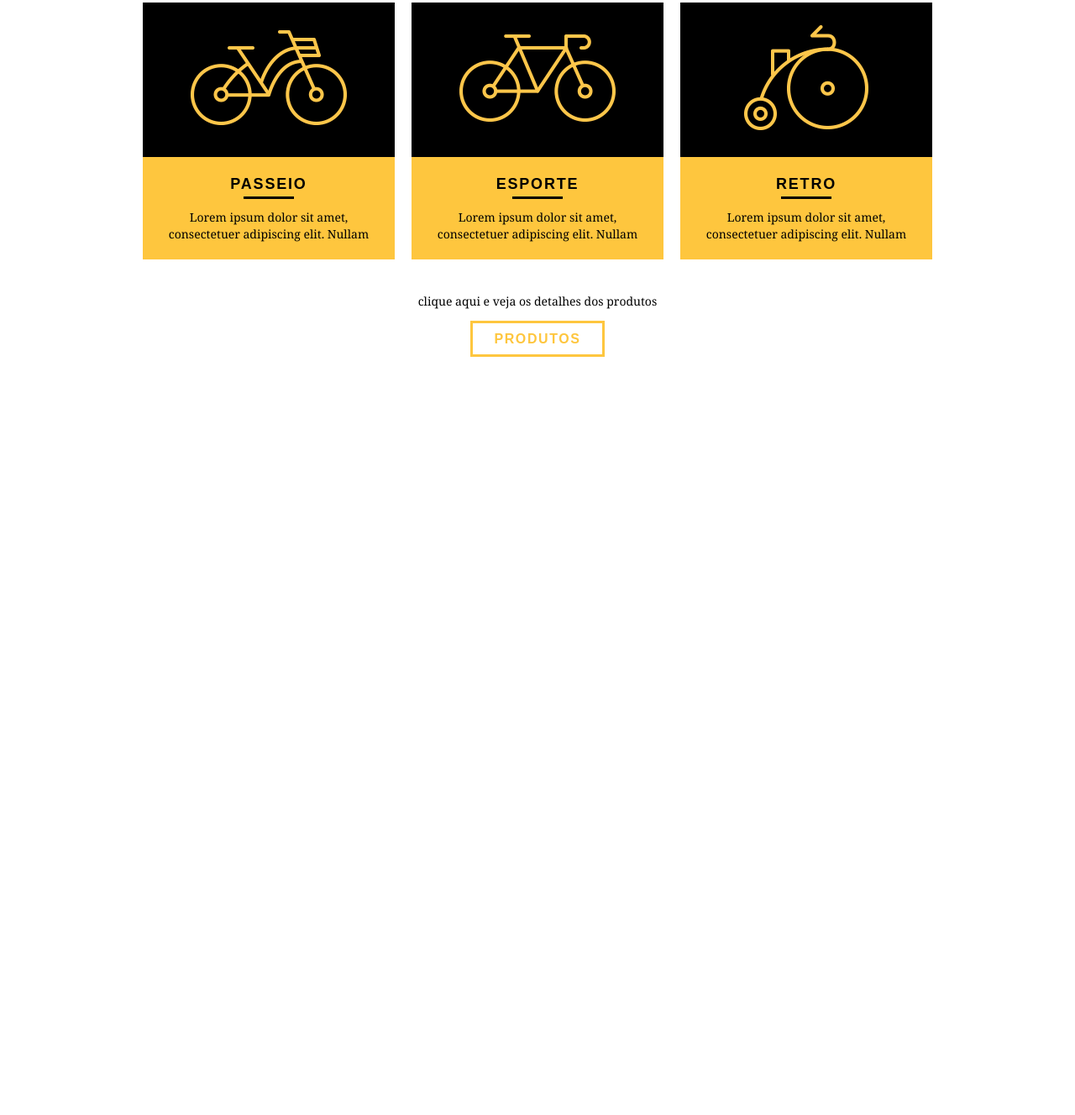
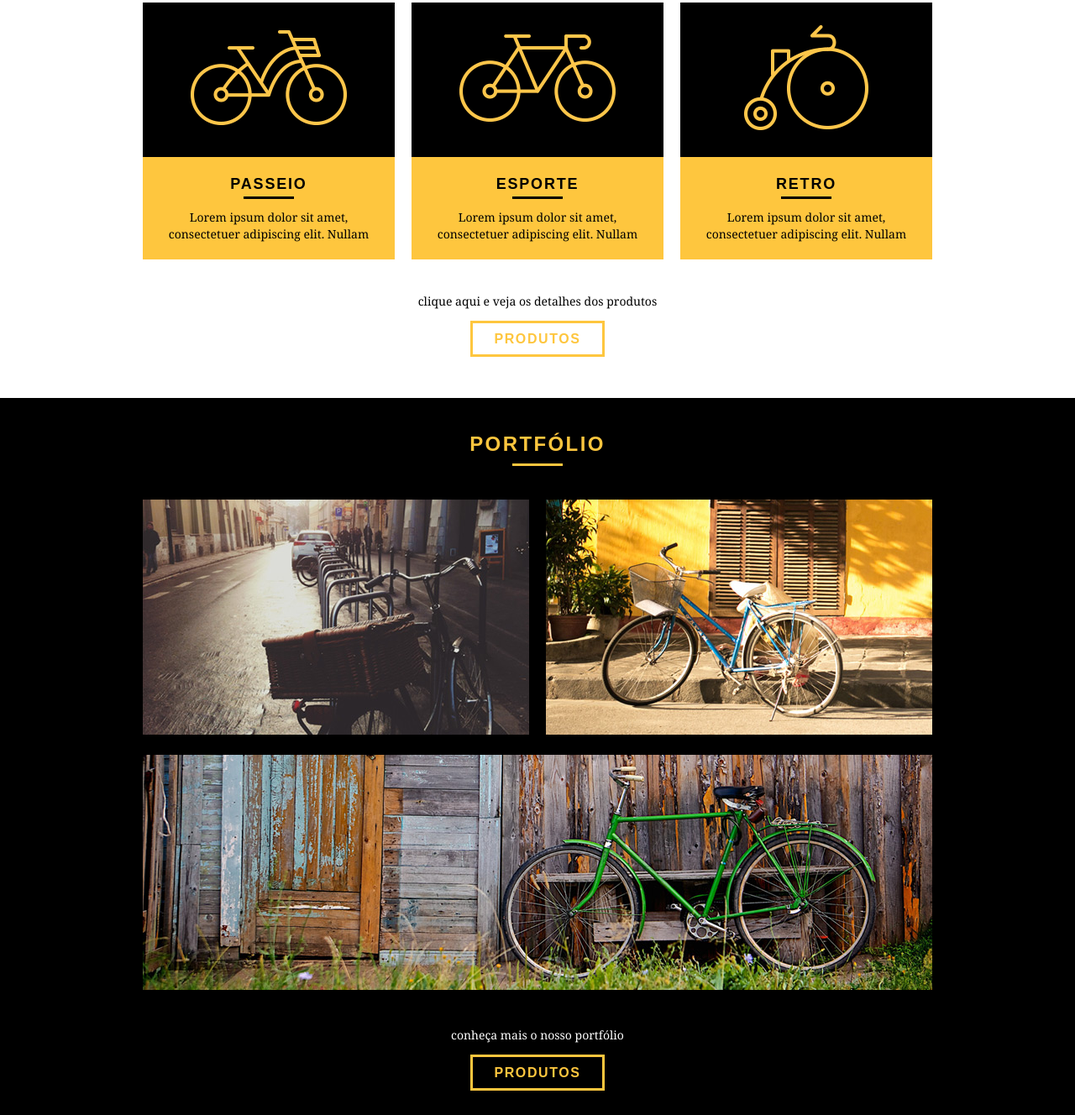
Before and after one commit to VMiguelRuiz/WebDesignerCompleto, a plain HTML site: page index.html in a window 1280 px wide. Shown: the part 614-1942 px from the top of the page at 84% size. Before the commit the page ends 1088 px from the top, so only its background shows below. Drawn offline with Linux system fonts and the light colour scheme.

Commit message:
Portfolio

```diff
--- a/css/style.css
+++ b/css/style.css
@@ -186,3 +186,28 @@ p {
 .call p {
     margin-bottom: 25px;
 }
+
+
+/*Portfolio*/
+
+.portfolio{
+    width: 100%;
+    background: #000;
+    padding: 40px 0;
+}
+
+.portfolio .subtitulo{
+    color: #fec63e;
+}
+
+.portfolio .subtitulo:after{
+    background: #fec63e;
+}
+
+.portfolio li:last-child{
+    margin-top: 20px;
+}
+
+.portfolio .call{
+    color: #fff;
+}
--- a/index.html
+++ b/index.html
@@ -24,6 +24,8 @@
 			</nav>
 		</div>
 	</header>
+	<!-- Fecha Header  -->
+
 	<section class="introducao">
 		<div class="container">
 			<h1>Bicicletas feitas a mão</h1>
@@ -34,6 +36,7 @@
 			<a href="produtos.html" class="btn">Orçamento</a>
 		</div>
 	</section>
+	<!-- Fecha Introducao  -->
 
 	<section class="produtos container">
 		<h2 class="subtitulo">Produtos</h2>
@@ -71,6 +74,23 @@
 		</div>
 
 	</section>
+	<!-- Fecha Produtos  -->
 
+	<section>
+		<div class="portfolio">
+			<div class="container">
+				<h2 class="subtitulo">Portfólio</h2>
+				<ul class="portfolio_lista">
+					<li class="grid-8"><img src="img/portfolio/retro.jpg" alt="Bicicleta Retro"></li>
+					<li class="grid-8"><img src="img/portfolio/passeio.jpg" alt="Bicicleta Passeio"></li>
+					<li class="grid-16"><img src="img/portfolio/Esporte.jpg" alt="Bicicleta Esporte"></li>
+				</ul>
+				<div class="call">
+					<p>conheça mais o nosso portfólio</p>
+					<a href="produtos.html" class="btn">Produtos</a>
+				</div>
+			</div>
+		</div>
+	</section>
 </body>
 </html>
```
